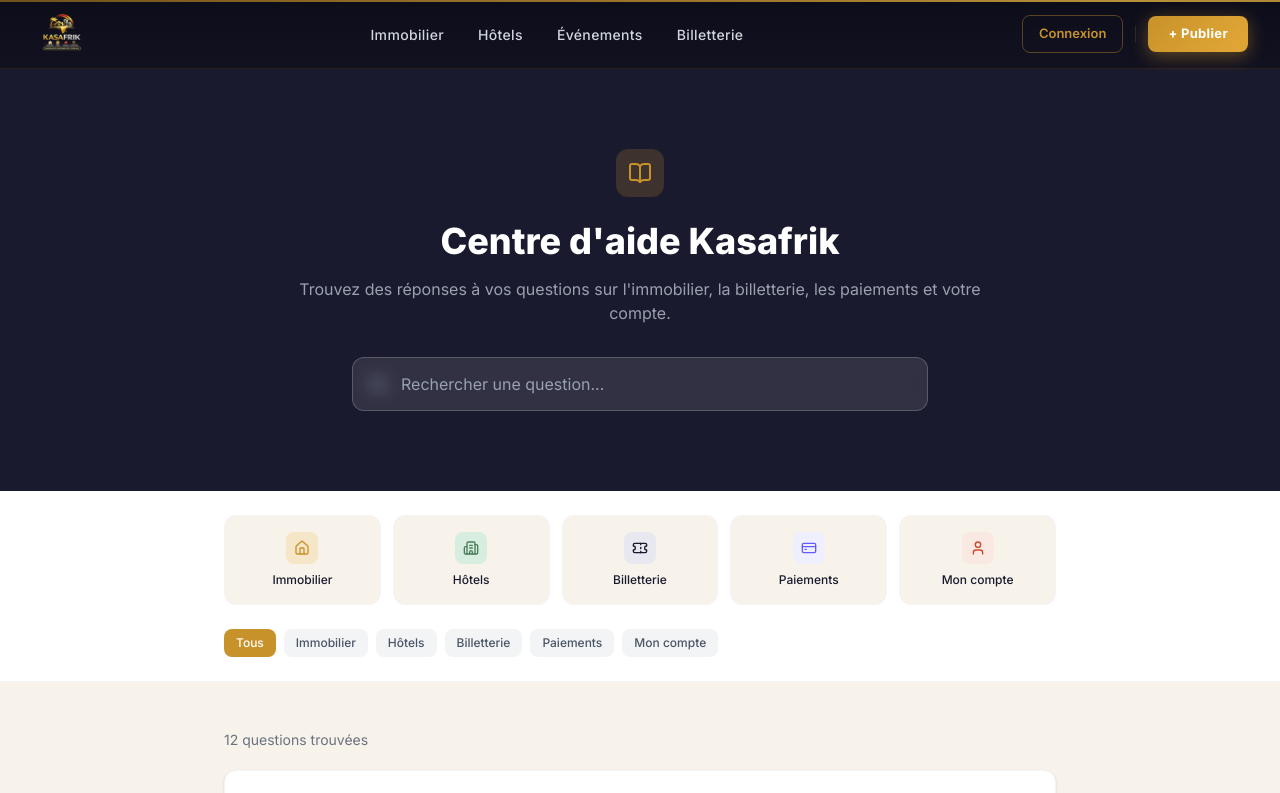
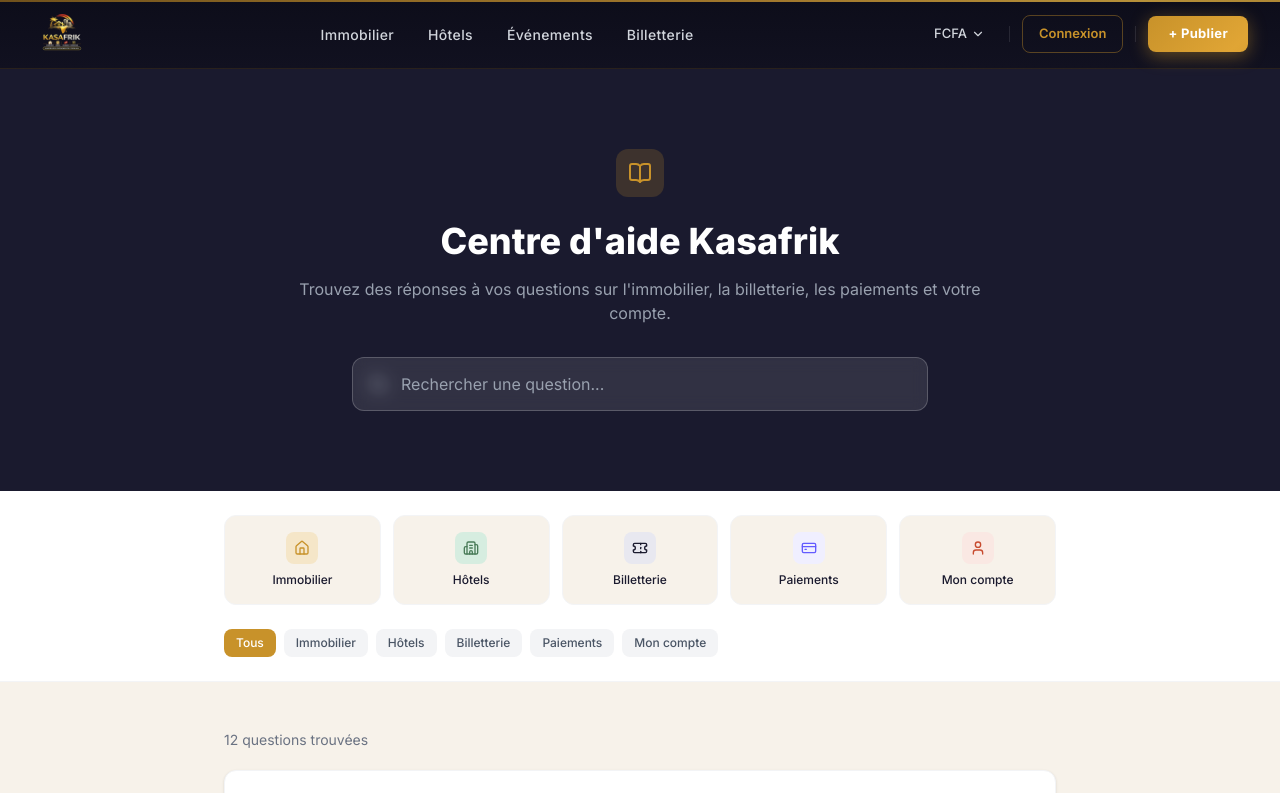
Before and after one commit to Rassoul83/kasafrik-frontend, a Next.js app: page /aide in a window 1280 px wide. Shown: the top 793 px of the page. Built offline with nearby package versions, Linux system fonts and the light colour scheme.

Commit message:
Ajout CurrencySelector dans navbar

```diff
--- /dev/null
+++ b/src/components/layout/CurrencySelector.tsx
@@ -0,0 +1,71 @@
+"use client";
+
+import { useEffect, useRef, useState } from "react";
+import { ChevronDown } from "lucide-react";
+
+type Currency = "XOF" | "EUR" | "USD";
+
+const currencies: { code: Currency; label: string }[] = [
+  { code: "XOF", label: "FCFA" },
+  { code: "EUR", label: "€ EUR" },
+  { code: "USD", label: "$ USD" },
+];
+
+export default function CurrencySelector() {
+  const [open, setOpen] = useState(false);
+  const [selected, setSelected] = useState<Currency>("XOF");
+  const ref = useRef<HTMLDivElement>(null);
+
+  useEffect(() => {
+    const onClickOutside = (e: MouseEvent) => {
+      if (ref.current && !ref.current.contains(e.target as Node)) {
+        setOpen(false);
+      }
+    };
+    document.addEventListener("mousedown", onClickOutside);
+    return () => document.removeEventListener("mousedown", onClickOutside);
+  }, []);
+
+  return (
+    <div ref={ref} className="relative">
+      <button
+        onClick={() => setOpen(!open)}
+        className="flex items-center gap-1 px-3 py-2 text-[13px] font-medium text-gray-300 hover:text-[#C8922A] rounded-lg hover:bg-white/6 transition-all duration-200"
+        aria-haspopup="listbox"
+        aria-expanded={open}
+      >
+        {currencies.find((c) => c.code === selected)?.label}
+        <ChevronDown
+          className={`w-3.5 h-3.5 transition-transform duration-200 ${open ? "rotate-180" : ""}`}
+        />
+      </button>
+
+      {open && (
+        <ul
+          role="listbox"
+          className="absolute right-0 mt-2 w-32 rounded-[8px] border border-white/10 bg-[#0D0D1A] shadow-xl overflow-hidden z-50"
+        >
+          {currencies.map((c) => (
+            <li key={c.code}>
+              <button
+                role="option"
+                aria-selected={c.code === selected}
+                onClick={() => {
+                  setSelected(c.code);
+                  setOpen(false);
+                }}
+                className={`w-full text-left px-4 py-2 text-[13px] transition-colors duration-150 ${
+                  c.code === selected
+                    ? "text-[#C8922A] bg-white/5"
+                    : "text-gray-300 hover:text-[#C8922A] hover:bg-white/6"
+                }`}
+              >
+                {c.label}
+              </button>
+            </li>
+          ))}
+        </ul>
+      )}
+    </div>
+  );
+}
--- a/src/components/layout/Navbar.tsx
+++ b/src/components/layout/Navbar.tsx
@@ -4,6 +4,7 @@
 import Image from "next/image";
 import { useState, useEffect } from "react";
 import { Menu, X, Phone } from "lucide-react";
+import CurrencySelector from "./CurrencySelector";
 
 const navLinks = [
   { label: "Immobilier",  href: "/immobilier"  },
@@ -64,6 +65,8 @@
 
           {/* ── Desktop Actions ───────────────────────────────────────── */}
           <div className="hidden md:flex items-center gap-3">
+            <CurrencySelector />
+            <div className="w-px h-4 bg-white/10" />
             <Link
               href="/login"
               className="px-4 py-2 text-[13px] font-semibold text-[#C8922A] border border-[#C8922A]/40 rounded-[8px] hover:bg-[#C8922A]/8 hover:border-[#C8922A]/70 transition-all duration-200"
@@ -126,8 +129,14 @@
             </Link>
           </div>
 
+          {/* Devise mobile */}
+          <div className="pt-3 border-t border-white/6 flex items-center justify-between px-2 py-2">
+            <span className="text-xs text-gray-500">Devise</span>
+            <CurrencySelector />
+          </div>
+
           {/* Contact rapide mobile */}
-          <div className="pt-3 border-t border-white/6 flex items-center gap-2 px-2 py-2">
+          <div className="border-t border-white/6 flex items-center gap-2 px-2 py-2">
             <Phone className="w-3.5 h-3.5 text-[#C8922A]" />
             <span className="text-xs text-gray-500">Support 7j/7 · Dakar, Sénégal</span>
           </div>
```
